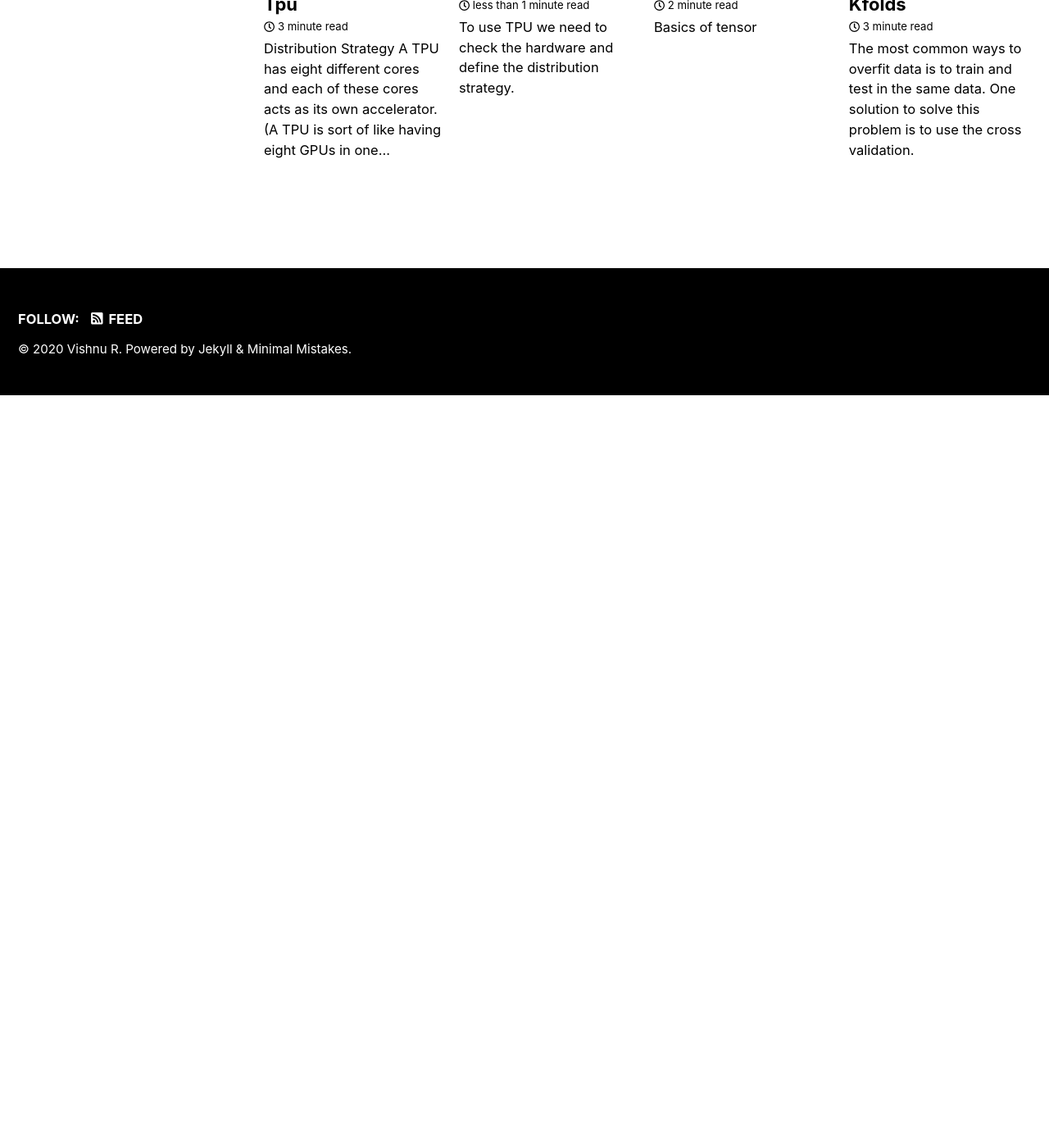
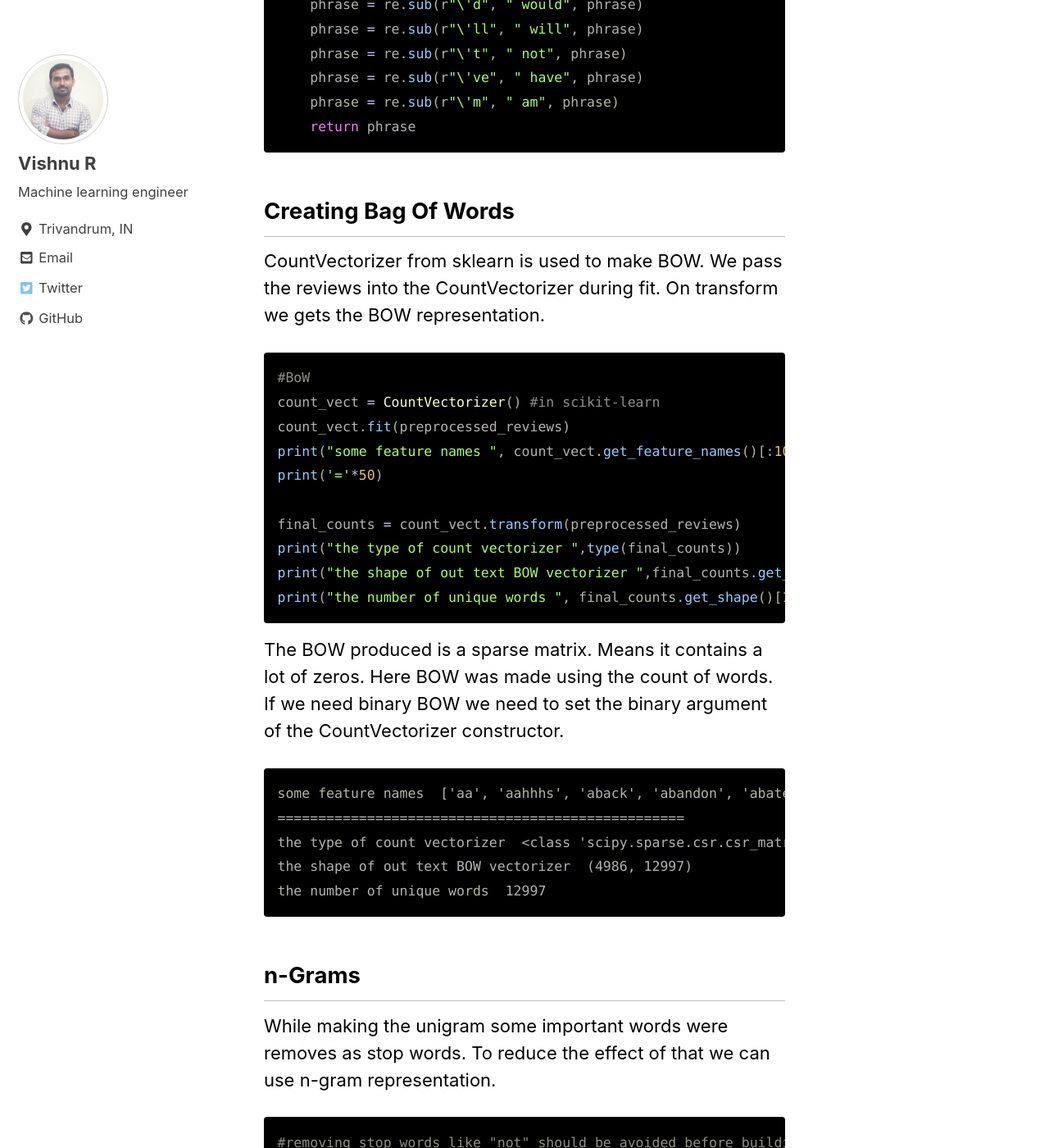
Before and after one commit to vishnurapps/vishnurapps.github.io, a Jekyll site: the page built from _posts/2019-02-01-Amazon-fine-food-review-analysis.md, in a window 1280 px wide and 1400 px high, scrolled down 2724 px. Shown: the whole window at 82% size. Built offline with Jekyll 4.4.1, drawn with Linux system fonts in a browser that asks for light colours; cached includes are drawn as plain includes; nearby versions of some CDN libraries; before the commit the page ends 3206 px from its top, so only the background shows below that; some of the changed text lies outside the part shown.

Commit message:
Update 2019-02-01-Amazon-fine-food-review-analysis.md

````diff
--- a/_posts/2019-02-01-Amazon-fine-food-review-analysis.md
+++ b/_posts/2019-02-01-Amazon-fine-food-review-analysis.md
@@ -64,3 +64,105 @@ This will remove special characters present in the review.
 ```
 Why is this when the same product is available for here br br The Victor M380 and M502 traps are unreal of course total fly genocide Pretty stinky but only right nearby
 ```
+
+## Decontract words
+
+This is used to expand short form of commonly used sentences.
+
+```python
+# https://stackoverflow.com/a/47091490/4084039
+import re
+
+def decontracted(phrase):
+    # specific
+    phrase = re.sub(r"won't", "will not", phrase)
+    phrase = re.sub(r"can\'t", "can not", phrase)
+
+    # general
+    phrase = re.sub(r"n\'t", " not", phrase)
+    phrase = re.sub(r"\'re", " are", phrase)
+    phrase = re.sub(r"\'s", " is", phrase)
+    phrase = re.sub(r"\'d", " would", phrase)
+    phrase = re.sub(r"\'ll", " will", phrase)
+    phrase = re.sub(r"\'t", " not", phrase)
+    phrase = re.sub(r"\'ve", " have", phrase)
+    phrase = re.sub(r"\'m", " am", phrase)
+    return phrase
+```
+
+## Creating Bag Of Words
+
+CountVectorizer from sklearn is used to make BOW. We pass the reviews into the CountVectorizer during fit. On transform we gets the BOW representation.
+
+```python
+#BoW
+count_vect = CountVectorizer() #in scikit-learn
+count_vect.fit(preprocessed_reviews)
+print("some feature names ", count_vect.get_feature_names()[:10])
+print('='*50)
+
+final_counts = count_vect.transform(preprocessed_reviews)
+print("the type of count vectorizer ",type(final_counts))
+print("the shape of out text BOW vectorizer ",final_counts.get_shape())
+print("the number of unique words ", final_counts.get_shape()[1])
+```
+
+The BOW produced is a sparse matrix. Means it contains a lot of zeros. Here BOW was made using the count of words. If we need binary BOW we need to set the binary argument of the CountVectorizer constructor.
+
+```
+some feature names  ['aa', 'aahhhs', 'aback', 'abandon', 'abates', 'abbott', 'abby', 'abdominal', 'abiding', 'ability']
+==================================================
+the type of count vectorizer  <class 'scipy.sparse.csr.csr_matrix'>
+the shape of out text BOW vectorizer  (4986, 12997)
+the number of unique words  12997
+```
+
+## n-Grams
+
+While making the unigram some important words were removes as stop words. To reduce the effect of that we can use n-gram representation.
+
+```python
+#removing stop words like "not" should be avoided before building n-grams
+# count_vect = CountVectorizer(ngram_range=(1,2))
+# please do read the CountVectorizer documentation http://scikit-learn.org/stable/modules/generated/sklearn.feature_extraction.text.CountVectorizer.html
+# you can choose these numebrs min_df=10, max_features=5000, of your choice
+count_vect = CountVectorizer(ngram_range=(1,2), min_df=10, max_features=5000)
+final_bigram_counts = count_vect.fit_transform(preprocessed_reviews)
+print("the type of count vectorizer ",type(final_bigram_counts))
+print("the shape of out text BOW vectorizer ",final_bigram_counts.get_shape())
+print("the number of unique words including both unigrams and bigrams ", final_bigram_counts.get_shape()[1])
+```
+
+As we have given ngram_range as (1,2) both unigram and bigram is made here.
+
+```
+the type of count vectorizer  <class 'scipy.sparse.csr.csr_matrix'>
+the shape of out text BOW vectorizer  (4986, 3144)
+the number of unique words including both unigrams and bigrams  3144
+```
+
+## TF-IDF Vectorization
+
+Here instead of count of word occurance, the matrix is made with the product of tf and idf. Here the min_df means `When building the vocabulary ignore terms that have a document frequency strictly lower than the given threshold. This value is also called cut-off in the literature.`
+
+```python
+tf_idf_vect = TfidfVectorizer(ngram_range=(1,2), min_df=10)
+tf_idf_vect.fit(preprocessed_reviews)
+print("some sample features(unique words in the corpus)",tf_idf_vect.get_feature_names()[0:10])
+print('='*50)
+
+final_tf_idf = tf_idf_vect.transform(preprocessed_reviews)
+print("the type of count vectorizer ",type(final_tf_idf))
+print("the shape of out text TFIDF vectorizer ",final_tf_idf.get_shape())
+print("the number of unique words including both unigrams and bigrams ", final_tf_idf.get_shape()[1])
+```
+
+This matrix is still sparse as there are many empty cells.
+
+```
+some sample features(unique words in the corpus) ['ability', 'able', 'able find', 'able get', 'absolute', 'absolutely', 'absolutely delicious', 'absolutely love', 'absolutely no', 'according']
+==================================================
+the type of count vectorizer  <class 'scipy.sparse.csr.csr_matrix'>
+the shape of out text TFIDF vectorizer  (4986, 3144)
+the number of unique words including both unigrams and bigrams  3144
+```
````
